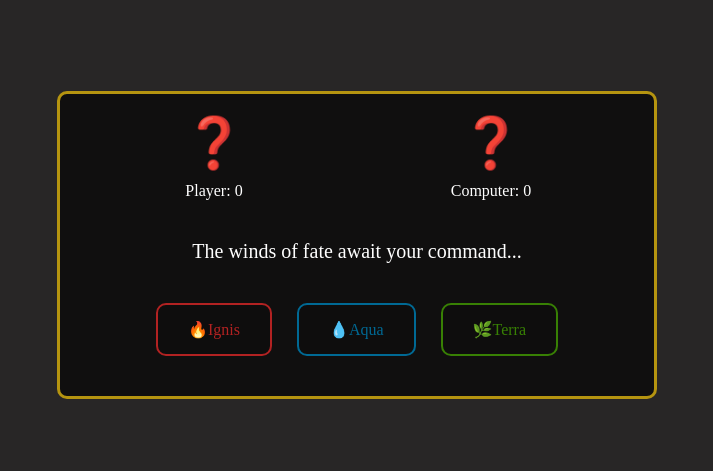
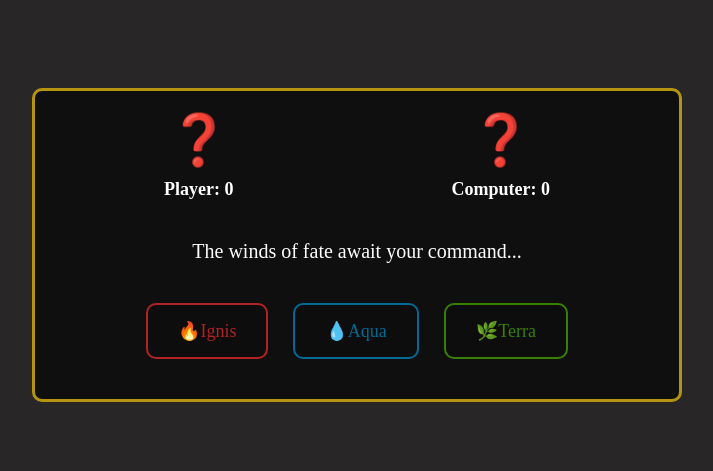
Before and after one commit to shayaan183/rock-paper-scissors, a plain HTML site: page index.html in a window 1280 px wide. Shown: the part 193-664 px from the top of the page, without its empty margins (283-996 px from the left). Drawn offline with Linux system fonts and the light colour scheme; a web font is replaced by a local one.

Commit message:
Minor changes to styles

```diff
--- a/styles.css
+++ b/styles.css
@@ -36,7 +36,7 @@ main {
     background-color: #00000099;
     border: 3px solid #b59410;
     border-radius: 10px;
-    max-width: 600px;
+    max-width: 650px;
     width: 100%;
     text-align: center;
     padding: 20px;
@@ -53,7 +53,8 @@ main {
 }
 
 .score {
-    font-size: 16px;
+    font-size: 18px;
+    font-weight: bold;
 }
 
 #result {
@@ -71,7 +72,7 @@ main {
 button {
     font-family: "IM Fell French Canon SC", serif;
     padding: 15px 30px;
-    font-size: 16px;
+    font-size: 18px;
     border-radius: 10px;
     background-color: #0e0d0d;
     color: #ffffff;
@@ -82,6 +83,10 @@ button {
 
 button:hover {
     transform: scale(1.05);
+}
+
+button:active {
+    transform: scale(0.95);
 }
 
 button:disabled {
```
